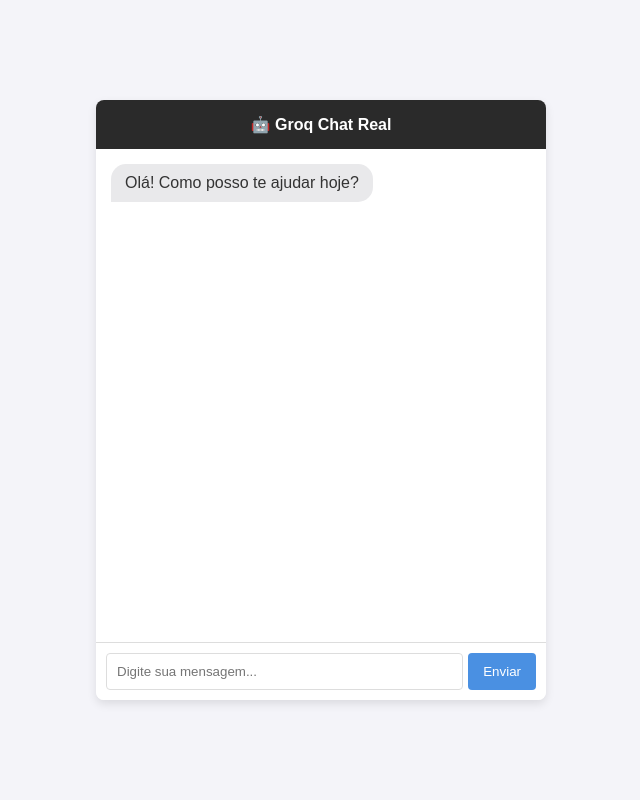
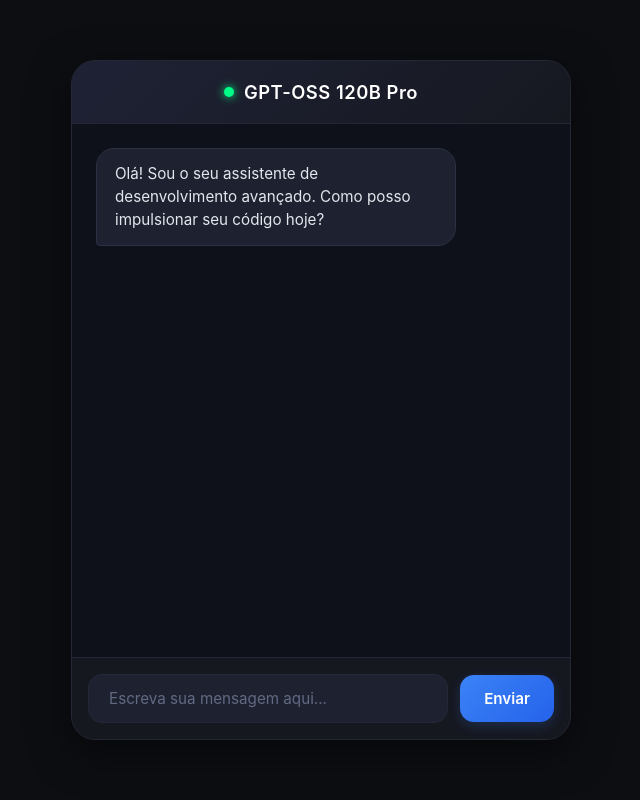
Before and after one commit to Salgado-Dev/Teste, a Flask app: page / in a window 1280 px wide. Shown: the whole page, without its empty margins (319-959 px from the left). Run offline with Flask 3, Linux system fonts and the light colour scheme.

Commit message:
Update index.html

```diff
--- a/templates/index.html
+++ b/templates/index.html
@@ -3,29 +3,65 @@
 <head>
     <meta charset="UTF-8">
     <meta name="viewport" content="width=device-width, initial-scale=1.0">
-    <title>Chatbot Groq (Render)</title>
+    <title>AI Chat Pro | GPT-OSS</title>
     <style>
-        body { font-family: Arial, sans-serif; background-color: #f4f4f9; display: flex; justify-content: center; align-items: center; height: 100vh; margin: 0; }
-        .chat-container { width: 450px; height: 600px; background: white; border-radius: 8px; box-shadow: 0 4px 10px rgba(0,0,0,0.1); display: flex; flex-direction: column; overflow: hidden; }
-        .chat-header { background: #2a2a2a; color: white; padding: 15px; text-align: center; font-weight: bold; }
-        .chat-box { flex: 1; padding: 15px; overflow-y: auto; display: flex; flex-direction: column; gap: 10px; }
-        .msg { padding: 10px 14px; border-radius: 15px; max-width: 75%; word-wrap: break-word; }
-        .user { background: #4A90E2; color: white; align-self: flex-end; border-bottom-right-radius: 0; }
-        .bot { background: #e9e9eb; color: #333; align-self: flex-start; border-bottom-left-radius: 0; }
-        .chat-input-area { display: flex; border-top: 1px solid #ddd; padding: 10px; background: #fff; }
-        .chat-input-area input { flex: 1; padding: 10px; border: 1px solid #ddd; border-radius: 4px; outline: none; }
-        .chat-input-area button { background: #4A90E2; color: white; border: none; padding: 10px 15px; margin-left: 5px; border-radius: 4px; cursor: pointer; }
+        /* Estilos Globais e Reset */
+        * { box-sizing: border-box; margin: 0; padding: 0; font-family: -apple-system, BlinkMacSystemFont, "Segoe UI", Roboto, Helvetica, Arial, sans-serif; }
+        body { background-color: #0d0e12; display: flex; justify-content: center; align-items: center; height: 100vh; color: #e3e6ed; }
+
+        /* Container Principal do Chat */
+        .chat-container { width: 100%; max-width: 500px; height: 85vh; background: #161820; border-radius: 24px; box-shadow: 0 12px 40px rgba(0, 0, 0, 0.5); display: flex; flex-direction: column; overflow: hidden; border: 1px solid #242736; margin: 10px; }
+
+        /* Cabeçalho Premium */
+        .chat-header { background: linear-gradient(135deg, #1f2235 0%, #161820 100%); padding: 20px; text-align: center; border-bottom: 1px solid #242736; display: flex; align-items: center; justify-content: center; gap: 10px; }
+        .chat-header .status-icon { width: 10px; height: 10px; background-color: #00ff88; border-radius: 50%; box-shadow: 0 0 10px #00ff88; }
+        .chat-header h2 { font-size: 1.15rem; font-weight: 600; letter-spacing: 0.5px; color: #ffffff; }
+
+        /* Caixa de Mensagens */
+        .chat-box { flex: 1; padding: 24px; overflow-y: auto; display: flex; flex-direction: column; gap: 16px; background-color: #0f111a; }
+
+        /* Customização da Barra de Rolagem */
+        .chat-box::-webkit-scrollbar { width: 6px; }
+        .chat-box::-webkit-scrollbar-track { background: transparent; }
+        .chat-box::-webkit-scrollbar-thumb { background: #242736; border-radius: 10px; }
+
+        /* Balões de Mensagem */
+        .msg { padding: 14px 18px; border-radius: 18px; max-width: 80%; font-size: 0.95rem; line-height: 1.5; word-wrap: break-word; transition: all 0.2s ease; animation: fadeIn 0.3s ease forwards; opacity: 0; transform: translateY(10px); }
+        @keyframes fadeIn { to { opacity: 1; transform: translateY(0); } }
+
+        /* Estilo da Mensagem do Usuário */
+        .user { background: linear-gradient(135deg, #3b82f6 0%, #1d4ed8 100%); color: #ffffff; align-self: flex-end; border-bottom-right-radius: 4px; box-shadow: 0 4px 15px rgba(29, 78, 216, 0.3); }
+
+        /* Estilo da Mensagem do Bot */
+        .bot { background-color: #1e2230; color: #e3e6ed; align-self: flex-start; border-bottom-left-radius: 4px; border: 1px solid #2b3044; }
+
+        /* Balão Especial de Carregamento ("Pensando") */
+        .thinking { font-style: italic; color: #8a92b2; background-color: rgba(30, 34, 48, 0.5); border: 1px dashed #3b4261; }
+
+        /* Área de Input Inferior */
+        .chat-input-area { display: flex; padding: 16px; background: #161820; border-top: 1px solid #242736; gap: 12px; align-items: center; }
+        .chat-input-area input { flex: 1; padding: 14px 20px; background: #1e2230; border: 1px solid #242736; border-radius: 14px; color: #ffffff; font-size: 0.95rem; outline: none; transition: border 0.2s ease, box-shadow: 0.2s ease; }
+        .chat-input-area input::placeholder { color: #626983; }
+        .chat-input-area input:focus { border-color: #3b82f6; box-shadow: 0 0 0 3px rgba(59, 130, 246, 0.15); background: #232736; }
+
+        /* Botão Enviar Minimalista */
+        .chat-input-area button { background: linear-gradient(135deg, #3b82f6 0%, #2563eb 100%); color: white; border: none; padding: 14px 24px; font-weight: 600; font-size: 0.95rem; border-radius: 14px; cursor: pointer; transition: all 0.2s ease; box-shadow: 0 4px 12px rgba(59, 130, 246, 0.2); }
+        .chat-input-area button:hover { background: linear-gradient(135deg, #2563eb 0%, #1d4ed8 100%); transform: translateY(-1px); box-shadow: 0 6px 16px rgba(59, 130, 246, 0.3); }
+        .chat-input-area button:active { transform: translateY(1px); }
     </style>
 </head>
 <body>
 
 <div class="chat-container">
-    <div class="chat-header">🤖 Groq Chat Real</div>
+    <div class="chat-header">
+        <div class="status-icon"></div>
+        <h2>GPT-OSS 120B Pro</h2>
+    </div>
     <div class="chat-box" id="chatBox">
-        <div class="msg bot">Olá! Como posso te ajudar hoje?</div>
+        <div class="msg bot" style="opacity: 1; transform: none;">Olá! Sou o seu assistente de desenvolvimento avançado. Como posso impulsionar seu código hoje?</div>
     </div>
     <div class="chat-input-area">
-        <input type="text" id="userInput" placeholder="Digite sua mensagem..." onkeypress="verificarEnter(event)">
+        <input type="text" id="userInput" placeholder="Escreva sua mensagem aqui..." onkeypress="verificarEnter(event)">
         <button onclick="enviarMensagem()">Enviar</button>
     </div>
 </div>
@@ -38,10 +74,12 @@
 
         input.value = '';
         adicionarMensagemNaTela(mensagem, 'user');
-        const botMsgDiv = adicionarMensagemNaTela('Pensando...', 'bot');
+
+        // Cria o balão elegante de "Pensando"
+        const botMsgDiv = adicionarMensagemNaTela('Processando resposta...', 'bot');
+        botMsgDiv.classList.add('thinking');
 
         try {
-            // Agora ele chama o seu próprio servidor Python de forma segura e local
             const response = await fetch('/enviar_mensagem', {
                 method: 'POST',
                 headers: { 'Content-Type': 'application/json' },
@@ -50,13 +88,19 @@
 
             const dados = await response.json();
 
+            // Remove a classe de carregamento e exibe o resultado final
+            botMsgDiv.classList.remove('thinking');
+
             if (response.ok) {
                 botMsgDiv.innerText = dados.resposta;
             } else {
-                botMsgDiv.innerText = "Erro: " + dados.erro;
+                botMsgDiv.style.color = "#ff4a4a";
+                botMsgDiv.innerText = "Erro interno: " + dados.erro;
             }
         } catch (erro) {
-            botMsgDiv.innerText = "Erro de conexão com o servidor.";
+            botMsgDiv.classList.remove('thinking');
+            botMsgDiv.style.color = "#ff4a4a";
+            botMsgDiv.innerText = "Falha de rede ao conectar com o servidor.";
         }
     }
 
```
